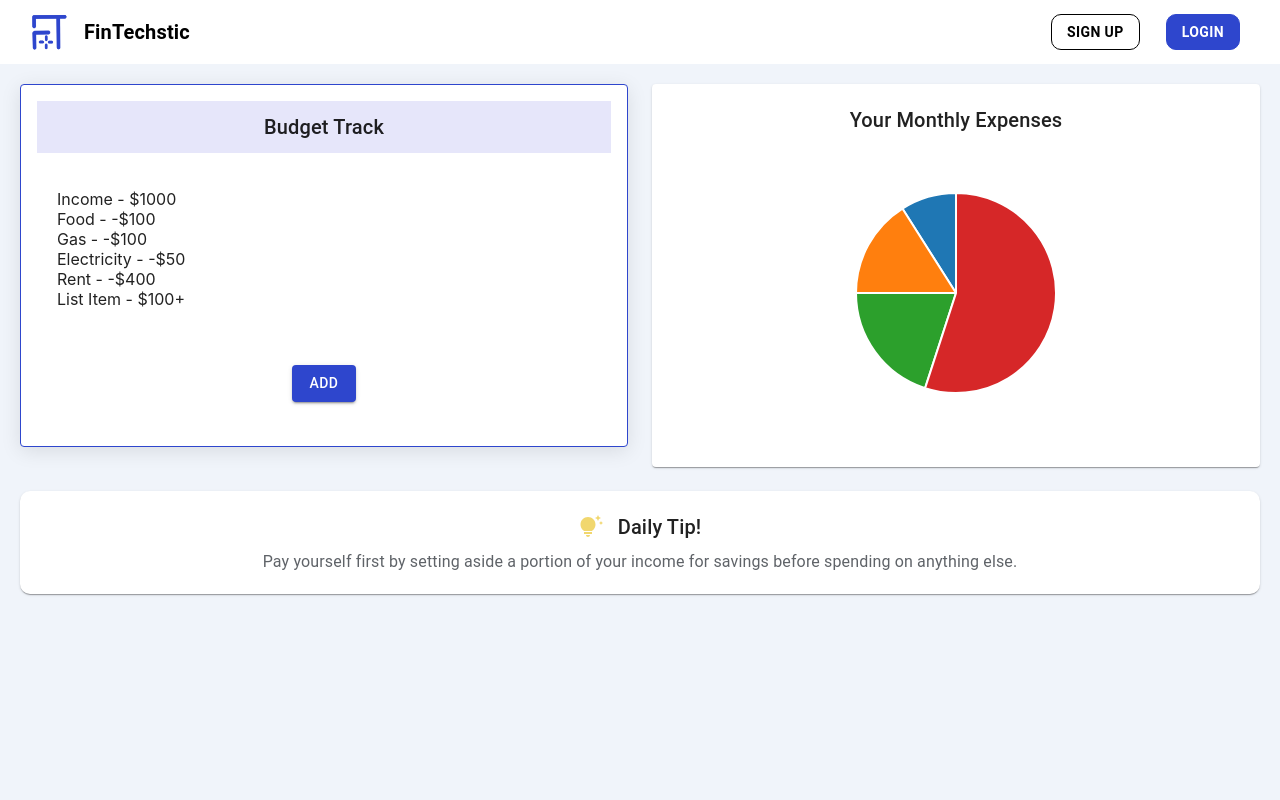
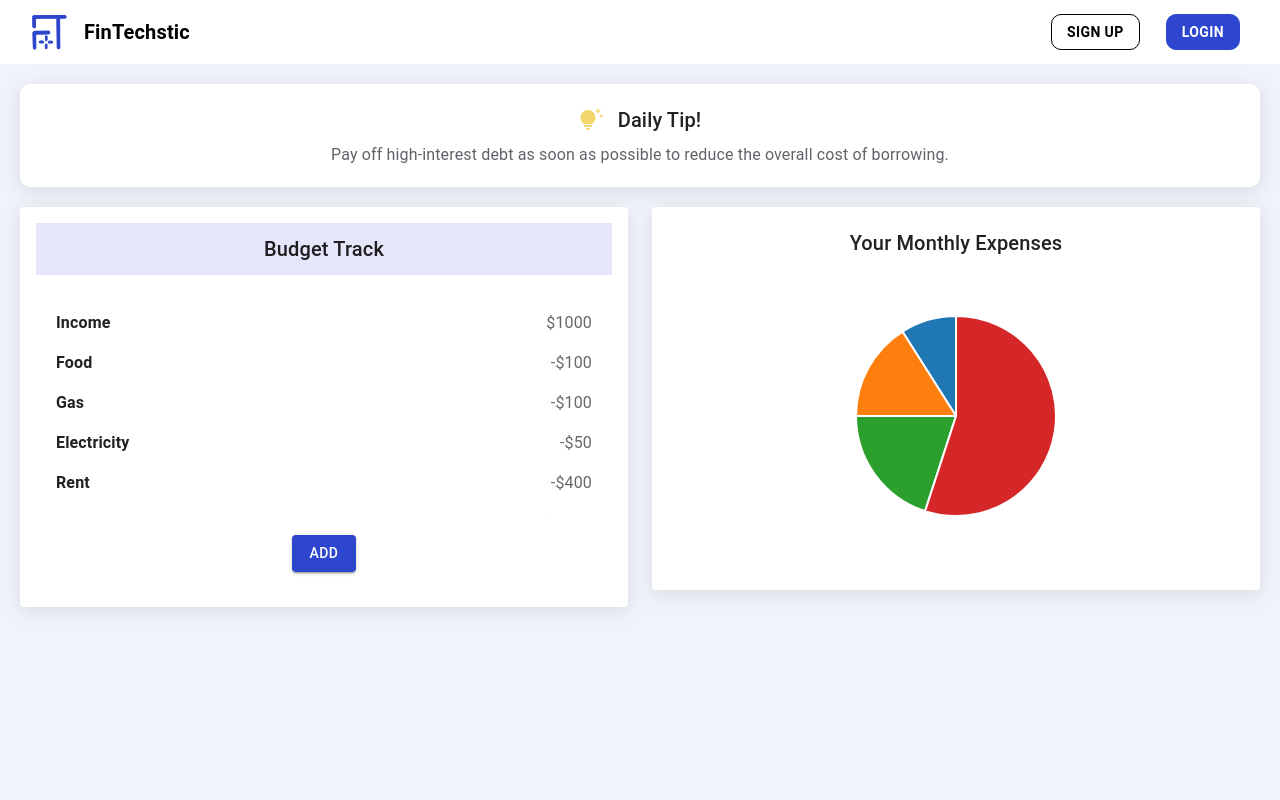
Before and after one commit to lallalamin/Technica, a React (Create React App) app in the folder client/: page /dashboard in a window 1280 px wide. Shown: the top 800 px of the page. Built offline with nearby package versions, Linux system fonts and the light colour scheme.

Commit message:
create daily tip component

```diff
--- /dev/null
+++ b/client/src/component/DailyTip.jsx
@@ -0,0 +1,49 @@
+import React from 'react'
+import { Grid, Card, Typography } from '@mui/material'
+import TipsAndUpdatesIcon from '@mui/icons-material/TipsAndUpdates';
+
+const tips = [
+    "Pay yourself first by setting aside a portion of your income for savings before spending on anything else.",
+    "Automate your savings to make building wealth a habit, not an afterthought.",
+    "Avoid lifestyle inflation; keep your expenses in check even when your income increases.",
+    "Start investing early to maximize the benefits of compound interest over time.",
+    "Build an emergency fund with at least 3-6 months' worth of living expenses.",
+    "Use the 50/30/20 rule for budgeting: 50% for needs, 30% for wants, and 20% for savings.",
+    "Pay off high-interest debt as soon as possible to reduce the overall cost of borrowing.",
+    "Track your expenses regularly to identify areas where you can cut back and save more.",
+    "Diversify your investment portfolio to spread risk and improve long-term returns.",
+    "Set specific financial goals to stay motivated and keep your spending in check.",
+    "Take advantage of employer-matching contributions in retirement plans like a 401(k).",
+    "Avoid emotional investing; stick to your financial plan even during market fluctuations.",
+    "Review your insurance policies regularly to ensure adequate coverage for your needs.",
+    "Negotiate your bills and subscriptions; you might get discounts or better deals.",
+    "Use credit cards wisely; pay off the balance in full each month to avoid interest.",
+    "Invest in low-cost index funds to keep investment fees and expenses down.",
+    "Limit impulse purchases by waiting 24 hours before buying something you want.",
+    "Set up separate savings accounts for different goals, like vacations or a new car.",
+    "Educate yourself about personal finance; knowledge is key to making smart decisions.",
+    "Regularly review your financial plan and make adjustments as your goals or circumstances change."
+  ];
+
+function DailyTip () {
+    const today = new Date();
+    const randomIndex = today.getDate() % tips.length;
+
+    const dailyTip = tips[randomIndex];
+
+    return (
+      <Grid item xs={12}>
+        <Card sx={{ backgroundColor: '#fff', padding: '20px', borderRadius: '10px', textAlign: 'center', marginBottom: '20px', boxShadow: '0px 4px 20px rgba(0, 0, 0, 0.1)' }}>
+          <Typography variant="h6" gutterBottom sx={{ display: 'flex', alignItems: 'center', justifyContent: 'center' }}>
+            <TipsAndUpdatesIcon sx={{ color: '#F1D76E', marginRight: '15px' }} />
+            Daily Tip!
+          </Typography>
+          <Typography variant="body1" sx={{ color: '#5f6368' }}>
+            {dailyTip}
+          </Typography>
+        </Card>
+      </Grid>
+    );
+}
+
+export default DailyTip
--- a/client/src/dashboard/page.js
+++ b/client/src/dashboard/page.js
@@ -1,8 +1,8 @@
 // src/dashboard/page.js
 import React from 'react';
-import { Grid, Card, CardContent, Typography, Button, Box } from '@mui/material';
+import { Grid, Card, CardContent, Typography, Button, Box, List, ListItem} from '@mui/material';
 import PieChart from './piechart';
-import TipsAndUpdatesIcon from '@mui/icons-material/TipsAndUpdates';
+import DailyTip from '../component/DailyTip';
 
 const data = [
   { name: 'Food', value: 9 },
@@ -11,26 +11,38 @@ const data = [
   { name: 'Rent', value: 55 },
 ];
 
+const budgetItems = [
+  { label: 'Income', amount: '$1000' },
+  { label: 'Food', amount: '-$100' },
+  { label: 'Gas', amount: '-$100' },
+  { label: 'Electricity', amount: '-$50' },
+  { label: 'Rent', amount: '-$400' },
+  { label: 'List Item', amount: '$100+' },
+];
+
 function Dashboard() {
   return (
-    <Box sx={{ padding: '20px', backgroundColor: '#f0f4fa', minHeight: '100vh' }}>
+    <Box sx={{ padding: '20px', backgroundColor: '#f0f4fa', minHeight: '100vh'}}>
+      {/* Daily Tip Section */}
+      <DailyTip />
+
       <Grid container spacing={3}>
         {/* Budget Tracking Section */}
         <Grid item xs={12} md={6}>
-          <Card sx={{ border: '1px solid #2E46CD', boxShadow: '0px 4px 20px rgba(0, 0, 0, 0.1)' }}>
+      <Card sx={{ boxShadow: '0px 4px 20px rgba(0, 0, 0, 0.1)', maxHeight: '400px' }}>
         <CardContent>
           <Typography variant="h6" sx={{ textAlign: 'center', backgroundColor: '#E6E6FA', padding: '10px' }}>
             Budget Track
           </Typography>
-              <Box sx={{ padding: '20px' }}>
-                <ul style={{ listStyleType: 'none', padding: 0 }}>
-                  <li>Income - $1000</li>
-                  <li>Food - -$100</li>
-                  <li>Gas - -$100</li>
-                  <li>Electricity - -$50</li>
-                  <li>Rent - -$400</li>
-                  <li>List Item - $100+</li>
-                </ul>
+          <Box sx={{ padding: '20px', maxHeight: '200px', overflow: 'auto' }}>
+            <List>
+              {budgetItems.map((item, index) => (
+                <ListItem key={index} disableGutters sx={{ display: 'flex', justifyContent: 'space-between' }}>
+                  <Typography sx={{ fontWeight: 'bold' }}>{item.label}</Typography>
+                  <Typography sx={{ color: 'text.secondary' }}>{item.amount}</Typography>
+                </ListItem>
+              ))}
+            </List>
           </Box>
           <Button
             variant="contained"
@@ -50,24 +62,11 @@ function Dashboard() {
 
         {/* D3 Pie Chart Section */}
         <Grid item xs={12} md={6}>
-          <Card sx={{ padding: '20px', textAlign: 'center' }}>
+          <Card sx={{ padding: '20px', textAlign: 'center', boxShadow: '0px 4px 20px rgba(0, 0, 0, 0.1)' }}>
             <Typography variant="h6" gutterBottom>
               Your Monthly Expenses
             </Typography>
             <PieChart data={data} />
-          </Card>
-        </Grid>
-
-        {/* Daily Tip Section */}
-        <Grid item xs={12}>
-          <Card sx={{ backgroundColor: '#fff', padding: '20px', borderRadius: '10px', textAlign: 'center' }}>
-            <Typography variant="h6" gutterBottom sx={{ display: 'flex', alignItems: 'center', justifyContent: 'center' }}>
-              <TipsAndUpdatesIcon sx={{ color: '#F1D76E', marginRight: '15px' }} />
-               Daily Tip!
-            </Typography>
-            <Typography variant="body1" sx={{ color: '#5f6368' }}>
-              Pay yourself first by setting aside a portion of your income for savings before spending on anything else.
-            </Typography>
           </Card>
         </Grid>
       </Grid>
```
Lines whose indentation alone changed are shown as unchanged.
